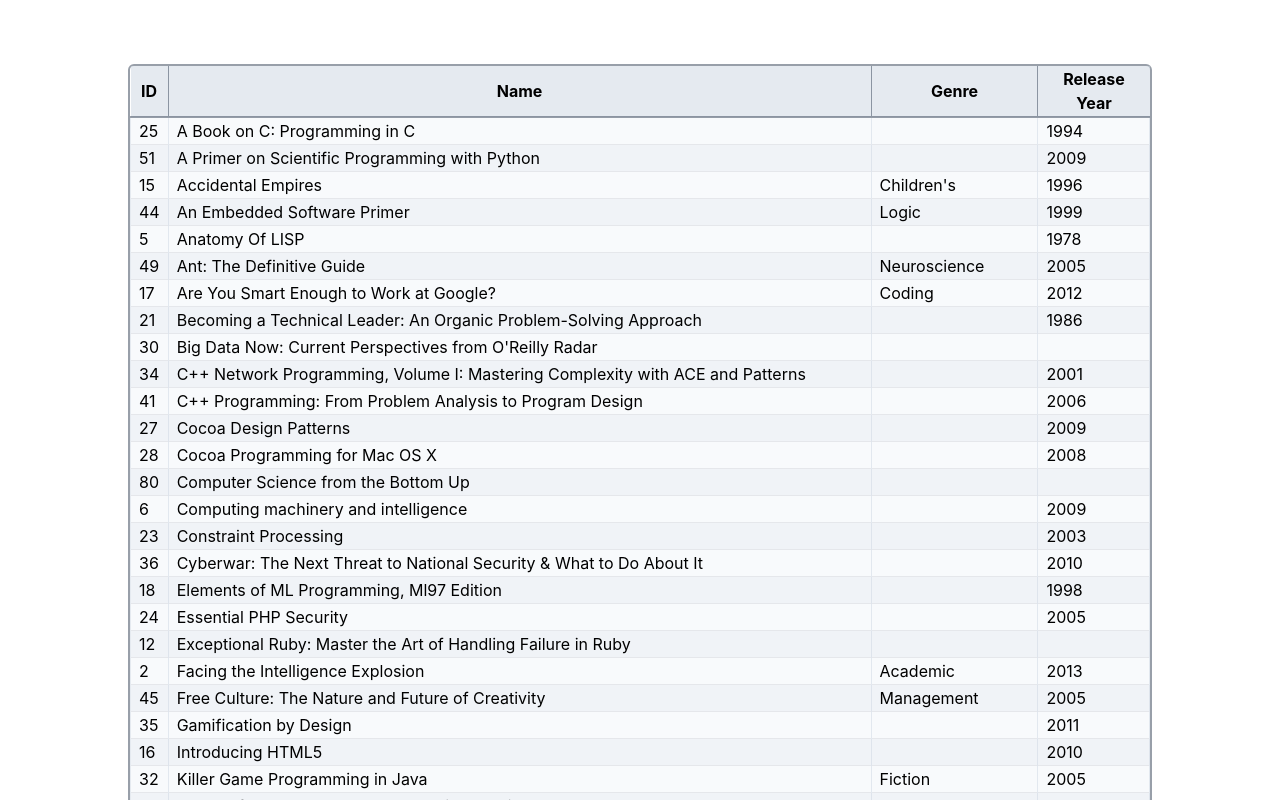
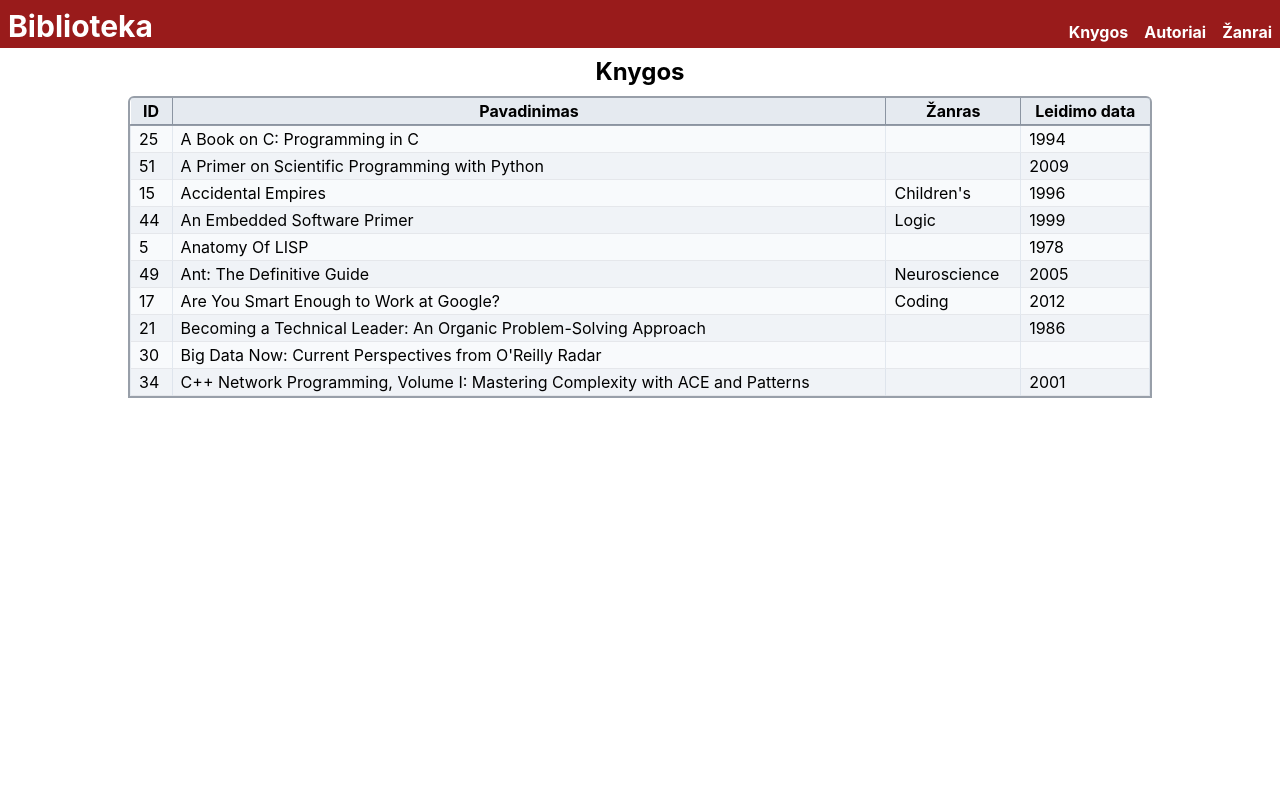
Before and after one commit to NegreckisMartynas/36gr-React-Mysql, a Next.js app: page / in a window 1280 px wide. Shown: the top 800 px of the page. Built offline with nearby package versions, Linux system fonts and the light colour scheme.

Commit message:
Table sorting

```diff
--- /dev/null
+++ b/components/Header.tsx
@@ -0,0 +1,13 @@
+export default function Header(): JSX.Element {
+    return (
+        <header className="flex bg-red-800 text-white font-bold h-12 items-end  py-1">
+            <h1 className="mr-auto px-2 text-3xl">Biblioteka</h1>
+            {a('/', 'Knygos')}
+            {a('/authors', 'Autoriai')}
+            {a('/genres', 'Žanrai')}
+        </header>
+    )
+}
+
+const a = (href: string, label: string) =>
+    <a className="px-2 hover:underline" href={href}>{label}</a>
--- a/components/OpenIconic.tsx
+++ b/components/OpenIconic.tsx
@@ -10,7 +10,6 @@
         className: 'w-4 h-4',
         ...outerProps
     }
-    console.log(props);
     return (
         <svg className={props.className}>
             <use xlinkHref={`open-iconic.svg#${props.name}`} className={props.iconClassName}></use>
--- a/components/Table.tsx
+++ b/components/Table.tsx
@@ -1,40 +1,95 @@
+import React from "react";
+import OpenIconic from "@components/OpenIconic"
+
+type Sort = {column: string, order: 'desc' | 'asc'}
+
 type TableData = {
     headers?: TableHeaders,
     body: TableBody,
+    onSort?: (s: Sort) => void
 }
 
-type TableHeaders = {
+type TableHeaders = TableHeaderCol[]
+
+type TableHeaderCol = {
     label: string,
     column: string
-}[]
+}
 
 type TableBody = object[];
 
+type TableState = {
+    sort?: Sort
+}
 
+export default class Table extends React.Component<TableData, TableState> {
+    constructor(props: TableData) {
+        super(props);
+        this.state = {};
+    }
 
+    sortForCol = (col: TableHeaderCol) => {
+        const onSort = this.props.onSort ?? (_ => {});
+        let currentSort = this.state.sort;
+        return () => {
+            if(currentSort?.column !== col.column || currentSort?.order !== 'desc') {
+                currentSort = {column: col.column, order: 'desc'}
+            }
+            else {
+                currentSort = {column: col.column, order: 'asc'}
+            }
+            this.setState({...this.state, sort: currentSort})
+            onSort(currentSort);
+        }
+    }
 
-export default (props: TableData) => {
-    return  <div className="border-2 border-slate-700/50 rounded-t-md inline-block lg:w-[1024px]">
+    render() {
+        return  <div className="border-2 border-slate-700/50 rounded-t-md inline-block w-full lg:w-[1024px]">
         <table className="w-full">
-                    {header(props?.headers)}
-                    {body(props)}
+            {header(this.props, this.sortForCol, this.state.sort)}
+            {body(this.props)}
         </table>
     </div>
     }
+}
 
-const header = (headers?: TableHeaders)  => {
-    if(headers) {
+const header = (props: TableData, sortForCol: (col: TableHeaderCol) => () => void, sort?: Sort )  => {
+    if(props.headers) {
         return <thead >
-                    <tr key={headers.toString()}>
-                        {headers.map(col =>
-                            <th key={col.label} className="px-2 border-b-2 border-r last:border-r-0 border-slate-700/50  bg-slate-300/50">
-                                {col.label}
-                            </th>
+                    <tr key="head">
+                        {props.headers.map(col =>
+                            headerCol(col, sortForCol, sort)
                         )}
                     </tr>
                 </thead>
     }
     return;
+}
+
+const headerCol = (
+        col: TableHeaderCol,
+        sortForCol: (col: TableHeaderCol) => () => void,
+        sort?: Sort) => {
+    return (
+        <th key={col.column+col.label}
+            className={`px-2 border-b-2 border-r last:border-r-0 border-slate-700/50  bg-slate-300/50
+            ${sort?.column === col.column ? 'text-blue-500': ''}`}
+            onClick={sortForCol(col)}>
+            {col.label} {sortIcon(sort, col.column)}
+        </th>
+    )
+}
+
+const sortIcon = (sort: Sort | undefined, column: string) => {
+    if(sort && sort.column === column) {
+        return sort.order === 'desc' ?
+                <OpenIconic className="inline-block w-4 h-4"
+                            name="sort-descending"
+                            iconClassName="fill-blue-500"></OpenIconic> :
+                <OpenIconic className="inline-block w-4 h-4"
+                            name="sort-ascending"
+                            iconClassName="fill-blue-500"></OpenIconic>
+    }
 }
 
 const body = (props: TableData) => {
@@ -47,7 +102,7 @@
 const row = (rowData: any[]) => {
     return  <tr key={rowData.toString()} className="bg-slate-100/50 even:bg-slate-200/50 hover:bg-slate-400/50 border-y last:border-t">
                 {rowData.map( (col, i) =>
-                    <td key={[i, col].toString()} className="border-x first:border-r last:border-l border-slate-300/50 px-2">
+                    <td key={i} className="border-x first:border-r last:border-l border-slate-300/50 px-2">
                         {col}
                     </td>
                 )}
--- a/pages/api/books.ts
+++ b/pages/api/books.ts
@@ -1,6 +1,6 @@
 import {booksList} from '../../data';
 import type { NextApiRequest, NextApiResponse } from 'next'
-import {takeInt, takeString, isKeyOf} from '@utility/api'
+import {firstOrOnly, takeInt, takeString, isKeyOf} from '@utility/api'
 
 type Book = {
 	[BookProperty.book_id]: number;
@@ -19,6 +19,7 @@
 type BookQuery = {
     page: number,
     sort: keyof typeof BookProperty,
+    sortOrder: 'desc' | 'asc',
     limit: number
 }
 
@@ -27,21 +28,24 @@
     res: NextApiResponse<Book[]>
 ) {
     const query = formValidQuery(req);
-    console.log(query)
-    res.status(200).json(getBooks(query.page, query.sort, query.limit))
+    res.status(200).json(getBooks(query.page, query.sort, query.sortOrder, query.limit))
 }
 
 function formValidQuery(request: NextApiRequest): BookQuery {
     let queryObject: BookQuery = {
         page: 1,
         sort: 'book_id',
-        limit: 20
+        sortOrder: 'desc',
+        limit: 10
     }
     if(request.query.page && Number.isInteger(request.query.page)) {
         queryObject.page = takeInt(request.query.page);
     }
     if(request.query.sort && isKeyOf(BookProperty, request.query.sort)) {
         queryObject.sort = takeString(request.query.sort) as BookProperty;
+    }
+    if(request.query.sortOrder && ['asc', 'desc'].includes(firstOrOnly(request.query.sortOrder))) {
+        queryObject.sortOrder = takeString(firstOrOnly(request.query.sortOrder)) as 'desc' | 'asc';
     }
     if(request.query.limit && Number.isInteger(request.query.limit)) {
         queryObject.limit = takeInt(request.query.limit);
@@ -50,10 +54,11 @@
     return queryObject;
 }
 
-function getBooks(page: number, sort: keyof typeof BookProperty, limit: number) {
+function getBooks(page: number, sort: keyof typeof BookProperty, sortOrder: 'desc' | 'asc', limit: number) {
+    console.log(page, sort, sortOrder, limit)
     return booksList
-            .sort((a:Book,b:Book) => compare(a[sort], b[sort]))
-            .slice(limit * (page-1));
+            .sort((a:Book,b:Book) => sortOrder === 'desc' ? compare(a[sort], b[sort]): - compare(a[sort], b[sort]))
+            .slice(limit * (page-1), limit * page);
 }
 
 function compare(a:number|string|null, b:number|string|null): number {
--- a/pages/index.tsx
+++ b/pages/index.tsx
@@ -1,42 +1,99 @@
 import type { NextPage } from 'next'
 import Head from 'next/head'
 import { useEffect, useState } from 'react'
-import styles from '../styles/Home.module.css'
 import Table from '../components/Table'
+import Header from '@components/Header'
+import {params} from '@utility/url';
+import { render } from 'react-dom'
+import React from 'react'
 
-const Home: NextPage = () => {
+
+enum BookProperty  {
+  book_id = 'book_id',
+  title = 'title',
+  genre = 'genre',
+  releaseYear = 'releaseYear'
+}
+
+type BookQuery = {
+  page?: number,
+  sort?: keyof typeof BookProperty,
+  sortOrder?: 'desc' | 'asc',
+  limit?: number
+}
+
+const Main: NextPage = () => {
   return (
-    <div className={styles.container}>
+    <main>
       <Head>
-        <title>Create Next App</title>
-        <meta name="description" content="Generated by create next app" />
-        <link rel="icon" href="/favicon.ico" />
+         <title>Biblioteka</title>
+         <meta name="description" content="Bibliotekos puslapis, naudojantis React ir MySQL" />
+         <link rel="icon" href="/favicon.ico" />
       </Head>
 
-      <main className={styles.main}>
+      <Header></Header>
+      <div className='flex flex-col p-2 items-center'>
+        <h2 className='text-2xl font-bold mb-2'>Knygos</h2>
         <DataTable></DataTable>
-      </main>
-    </div>
+      </div>
+    </main>
   )
 }
 
-function DataTable() {
-  const [state, setState] = useState([])
 
-  useEffect(() => {
-    fetch('/api/books?sort=title')
-      .then(res => res.json())
-      .then(setState)
-  }, [])
-  return <Table
-            headers={[
-              {label: "ID", column: "book_id"},
-              {label: "Name", column: "title"},
-              {label: "Genre", column: "genre"},
-              {label: "Release Year", column: "releaseYear"}
-            ]}
-            body={state}
-  ></Table>
+type DataTableState = {
+  query: BookQuery,
+  data: object[]
 }
 
-export default Home
+class DataTable extends React.Component<{}, DataTableState> {
+  constructor() {
+    super({});
+    this.state = {
+      query: {
+        sort: 'title'
+      } as BookQuery,
+      data: []
+    }
+  }
+
+  componentDidMount() {
+    fetch('/api/books' + params(this.state.query))
+        .then(res => res.json())
+        .then(data => this.setState({...this.state, data: data}))
+  }
+
+  headers() {
+    return [
+      {label: "ID", column: "book_id"},
+      {label: "Pavadinimas", column: "title"},
+      {label: "Žanras", column: "genre"},
+      {label: "Leidimo data", column: "releaseYear"}
+    ]
+  }
+
+  render() {
+    return <Table
+              headers={this.headers()}
+              body={this.state.data}
+              onSort={(s) => {
+                fetch('/api/books' + params({sort: s.column, sortOrder: s.order}))
+                  .then(res => res.json())
+                  .then(data => this.setState({...this.state, data}))
+              }}
+    ></Table>
+  }
+
+  sort = (s: {column: keyof typeof BookProperty, order: 'asc' | 'desc'}) => {
+    this.setState({...this.state, query: {...this.state.query, sort: s.column, sortOrder: s.order}})
+    this.fetchData();
+  }
+
+  fetchData = () => {
+    fetch('/api/books' + params(this.state.query))
+        .then(res => res.json())
+        .then(data => this.setState({...this.state, data: data}))
+  }
+}
+
+export default Main
--- a/styles/Home.module.css
+++ /dev/null
@@ -1,116 +0,0 @@
-.container {
-  padding: 0 2rem;
-}
-
-.main {
-  min-height: 100vh;
-  padding: 4rem 0;
-  flex: 1;
-  display: flex;
-  flex-direction: column;
-  justify-content: center;
-  align-items: center;
-}
-
-.footer {
-  display: flex;
-  flex: 1;
-  padding: 2rem 0;
-  border-top: 1px solid #eaeaea;
-  justify-content: center;
-  align-items: center;
-}
-
-.footer a {
-  display: flex;
-  justify-content: center;
-  align-items: center;
-  flex-grow: 1;
-}
-
-.title a {
-  color: #0070f3;
-  text-decoration: none;
-}
-
-.title a:hover,
-.title a:focus,
-.title a:active {
-  text-decoration: underline;
-}
-
-.title {
-  margin: 0;
-  line-height: 1.15;
-  font-size: 4rem;
-}
-
-.title,
-.description {
-  text-align: center;
-}
-
-.description {
-  margin: 4rem 0;
-  line-height: 1.5;
-  font-size: 1.5rem;
-}
-
-.code {
-  background: #fafafa;
-  border-radius: 5px;
-  padding: 0.75rem;
-  font-size: 1.1rem;
-  font-family: Menlo, Monaco, Lucida Console, Liberation Mono, DejaVu Sans Mono,
-    Bitstream Vera Sans Mono, Courier New, monospace;
-}
-
-.grid {
-  display: flex;
-  align-items: center;
-  justify-content: center;
-  flex-wrap: wrap;
-  max-width: 800px;
-}
-
-.card {
-  margin: 1rem;
-  padding: 1.5rem;
-  text-align: left;
-  color: inherit;
-  text-decoration: none;
-  border: 1px solid #eaeaea;
-  border-radius: 10px;
-  transition: color 0.15s ease, border-color 0.15s ease;
-  max-width: 300px;
-}
-
-.card:hover,
-.card:focus,
-.card:active {
-  color: #0070f3;
-  border-color: #0070f3;
-}
-
-.card h2 {
-  margin: 0 0 1rem 0;
-  font-size: 1.5rem;
-}
-
-.card p {
-  margin: 0;
-  font-size: 1.25rem;
-  line-height: 1.5;
-}
-
-.logo {
-  height: 1em;
-  margin-left: 0.5rem;
-}
-
-@media (max-width: 600px) {
-  .grid {
-    width: 100%;
-    flex-direction: column;
-  }
-}
--- a/utility/api.ts
+++ b/utility/api.ts
@@ -1,4 +1,4 @@
-function firstOrOnly(param:string|string[]|undefined): string {
+export function firstOrOnly(param:string|string[]|undefined): string {
     if(param == undefined) return '';
     return Array.isArray(param) ? param[0] : param;
 }
@@ -12,6 +12,5 @@
 }
 
 export function isKeyOf(enumObj: any, param:string|string[]|undefined): boolean {
-    console.log(firstOrOnly(param))
     return Object.keys(enumObj).includes(firstOrOnly(param));
 }
--- /dev/null
+++ b/utility/url.ts
@@ -0,0 +1,7 @@
+export function params(params: object) {
+    const res = Object.entries(params)
+                      .filter(e => e[1] !== undefined)
+                      .map(e => `${e[0]}=${e[1]}`)
+                      .join('&')
+    return res ? '?' + res : '';
+}
```
Lines whose indentation alone changed are shown as unchanged.
